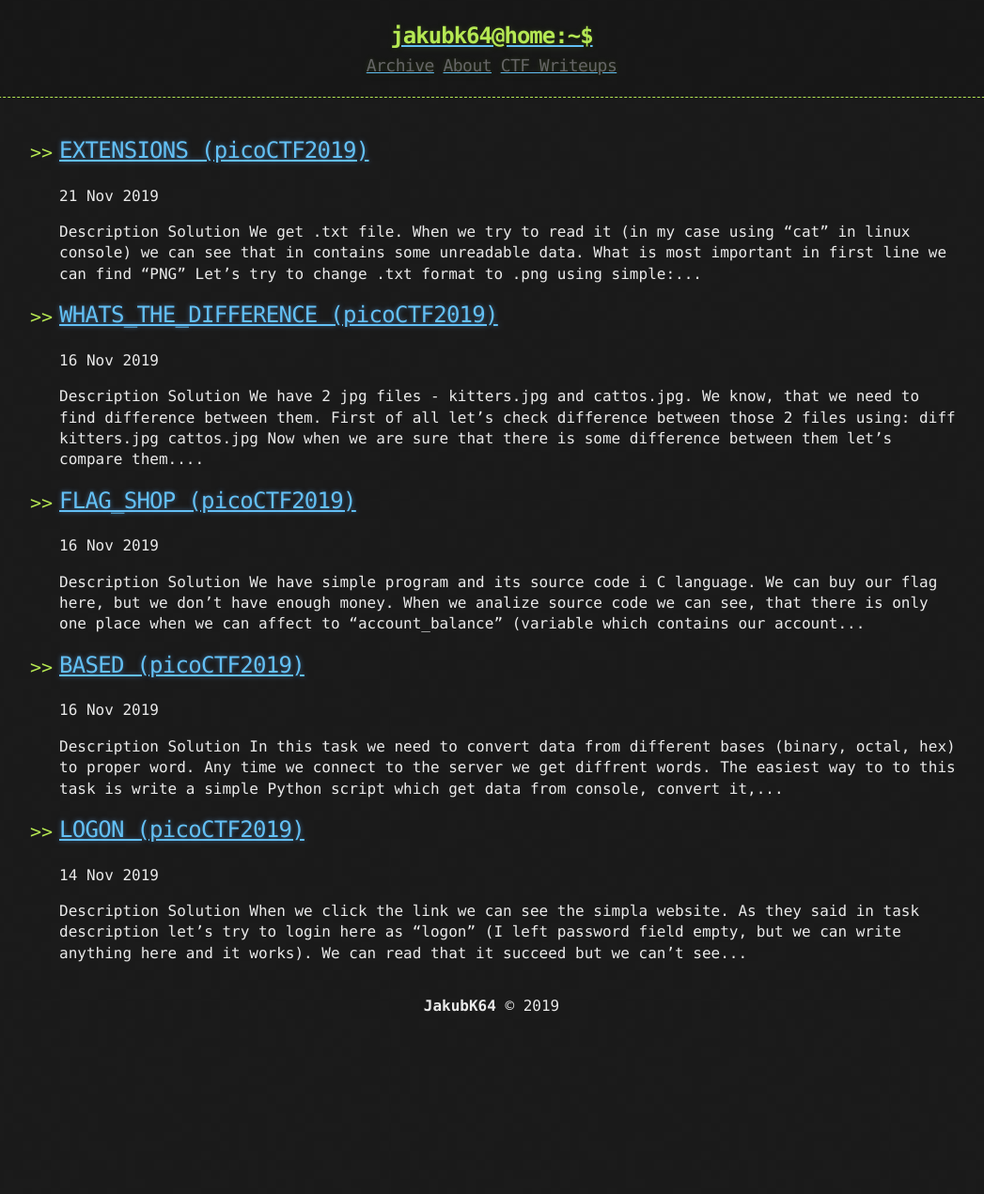
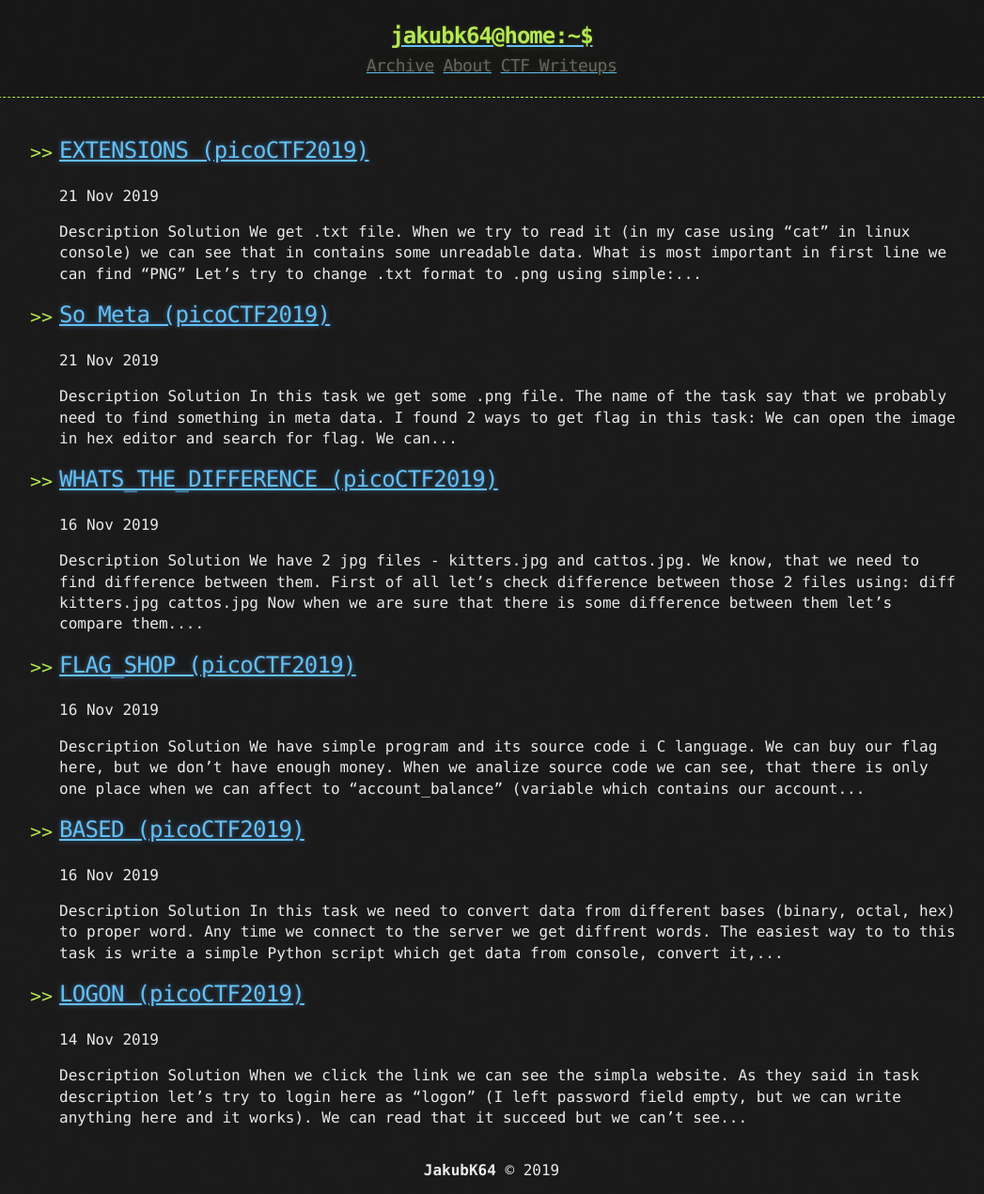
Before and after one commit to JakubK64/jakubk64.github.io, a Jekyll site: the page built from index.html, in a window 1280 px wide. Shown: the whole page at 94% size, without its empty margins (117-1164 px from the left). Built offline with Jekyll 4.4.1, drawn with Linux system fonts in a browser that asks for light colours; the list of posts is cut into pages by our own code; before the commit the page ends 1096 px from its top, so only the background shows below that.

Commit message:
Upload So Meta task

````diff
--- /dev/null
+++ b/_posts/2019-11-21-So-Meta.md
@@ -0,0 +1,35 @@
+---
+layout: post
+title: So Meta (picoCTF2019)
+published: true
+tags: pico picoCTF General Skills GeneralSkills difference jpg whats-the-difference picoCTF2019
+---
+
+### Description
+
+![useful image]({{ https://github.com/JakubK64/jakubk64.github.io/blob/master/CTF/picoCTF2019/Forensics/So%20Meta/Task.png }}\CTF\picoCTF2019\Forensics\So%20Meta\Task.png)
+
+### Solution
+In this task we get some .png file. The name of the task say that we probably need to find something in meta data.
+I found 2 ways to get flag in this task:
+
+- We can open the image in hex editor and search for flag. We can easy find it:
+
+![useful image]({{ https://github.com/JakubK64/jakubk64.github.io/blob/master/CTF/picoCTF2019/Forensics/So%20Meta/Solution3.PNG }}\CTF\picoCTF2019\Forensics\So%20Meta\Solution3.PNG)
+
+- We can also do it in linux console. We use:
+```unix
+identify --verbose pico_img.png
+```
+This command will show us many data (characteristic) about image. Here we can find flag in "Properties" section as an "Artist":
+
+![useful image]({{ https://github.com/JakubK64/jakubk64.github.io/blob/master/CTF/picoCTF2019/Forensics/So%20Meta/Solution1.PNG }}\CTF\picoCTF2019\Forensics\So%20Meta\Solution1.PNG)
+![useful image]({{ https://github.com/JakubK64/jakubk64.github.io/blob/master/CTF/picoCTF2019/Forensics/So%20Meta/Solution2.PNG }}\CTF\picoCTF2019\Forensics\SO%20Meta\Solution2.PNG)
+
+Of course we can also add grep to last command to find flag quickerŁ
+
+```unix
+identify --verbose pico_img.png | grep "pico"
+```
+
+#### *picoCTF{s0_m3ta_3d6ced35}*
````
Also changed, not shown: CTF_Writeups.md (+1 -0 lines).
